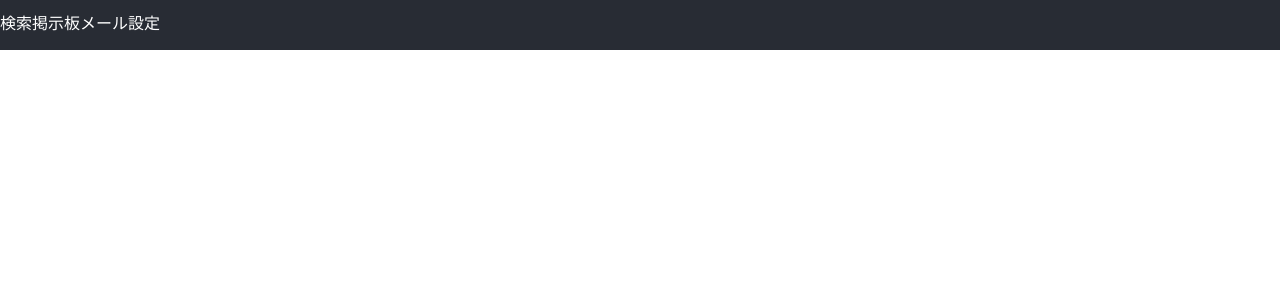
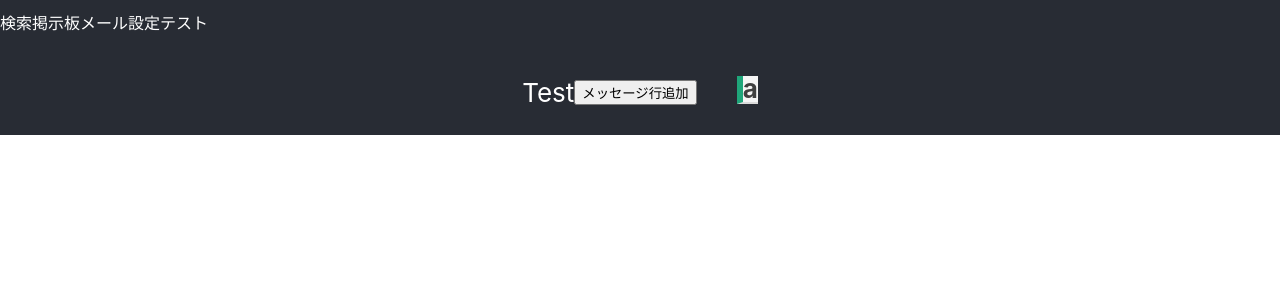
Before and after one commit to hrtkszk/dynamodbtest03, a React (Create React App) app: page /test in a window 1280 px wide. Before the commit this address had no page. Shown: the top 300 px of the page. Built offline with nearby package versions, Linux system fonts and the light colour scheme.

Commit message:
Add test sheet and fix listing data

```diff
--- a/src/GetMessage.js
+++ b/src/GetMessage.js
@@ -2,11 +2,7 @@ import React from "react";
 
 class GetMessage extends React.Component {
   state = {
-      receivedMessages: '',
-      Messages: [
-        {sort_key: 9, secondary_local01: "2021-11-14 15:04:45.971405+09:00", partition_key: 2},
-        {sort_key: 10, partition_key: 2}
-      ]
+      Messages: []
   }
 
   componentDidMount() {
@@ -19,18 +15,19 @@ class GetMessage extends React.Component {
     .then(response=> response.json())
     .then(result =>{
       console.log(result)
-      this.setState({receivedMessages:result.body})
-      console.log(this.state.receivedMessages)
-      console.log(this.state.Messages)
+      this.setState({Messages:result.body})
     })
-
   }
 
   render() {
-
     return (
       <div>
-
+        <ul>
+          {this.state.Messages.map((Message, i) => {
+            console.log(this.state.Messages)
+            return <li key={i}>{Message.sort_key}</li>;
+          })}
+        </ul>
       </div>
     )
   }
--- a/src/Header.js
+++ b/src/Header.js
@@ -21,6 +21,9 @@ class Menu extends React.Component {
             <Link to='/setting' className="link">
               <p className="navItem">設定</p>
             </Link>
+            <Link to='/test' className="link">
+              <p className="navItem">テスト</p>
+            </Link>
           </div>
         </header>
 
--- a/src/Router.js
+++ b/src/Router.js
@@ -6,6 +6,7 @@ import Search from './Search.js'
 import Find from './Find.js'
 import Message from './Message.js'
 import Setting from './Setting.js'
+import Test from './Test.js'
 
 class Router extends React.Component {
   render() {
@@ -17,6 +18,7 @@ class Router extends React.Component {
             <Route exact path="/find" element={<Find/>}/>
             <Route exact path="/message" element={<Message/>}/>
             <Route exact path="/setting" element={<Setting/>}/>
+            <Route exact path="/test" element={<Test/>}/>
           </Routes>
         </div>
     )
--- /dev/null
+++ b/src/Test.css
@@ -0,0 +1,11 @@
+ul li {
+    color: #404040;
+    border-left: solid 6px #1fa67a;/*左側の線*/
+    border-bottom: solid 2px #dadada;/*下に灰色線*/
+    background: whitesmoke;
+    margin-bottom: 5px;/*下のバーとの余白*/
+    line-height: 1;
+    padding: 5;
+    list-style-type: none!important;/*ポチ消す*/
+    font-weight: bold;
+  }
--- /dev/null
+++ b/src/Test.js
@@ -0,0 +1,42 @@
+import './Test.css';
+import React from 'react';
+
+class Test extends React.Component {
+    state = {
+        Messages: [{sort_key:"a"}]
+    }
+    onClick = () => {
+        console.log(this.state.Messages)
+        var new_message = this.state.Messages.concat({sort_key:"a"});
+        this.setState({Messages:new_message});  // カウントを1増やした
+        //console.log(this.state.count);  // 1増えた値が表示されてほしい（でも増える前の値が出る）
+    }
+    componentDidMount() {
+
+    }
+
+    messagesInHTML = this.state.Messages.map((Message, i) => {
+        console.log(this.state.Messages)
+        return <li key={i}>{Message.sort_key}</li>;
+      })
+
+    render(){
+        return (
+        <div className="App">
+            <div className="App-header">
+                Test
+                <button onClick={this.onClick}>メッセージ行追加</button>
+                <ul>
+                    {this.state.Messages.map((Message, i) => {
+                        console.log(this.state.Messages)
+                        return <li key={i}>{Message.sort_key}</li>;
+                    })}
+                </ul>
+                {console.log(this.state.Messages)}
+            </div>
+        </div>
+        )
+    }
+}
+
+export default Test;
```
